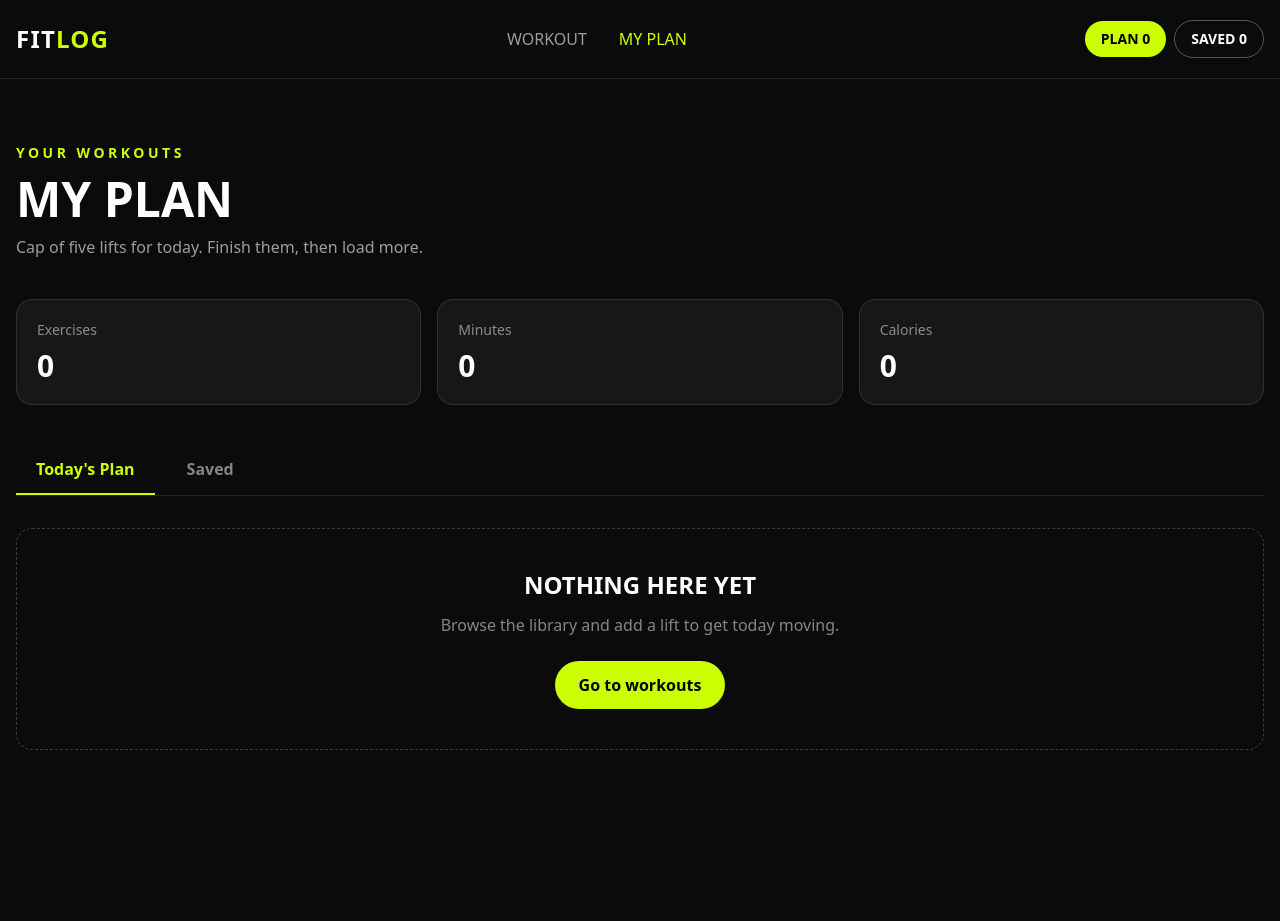
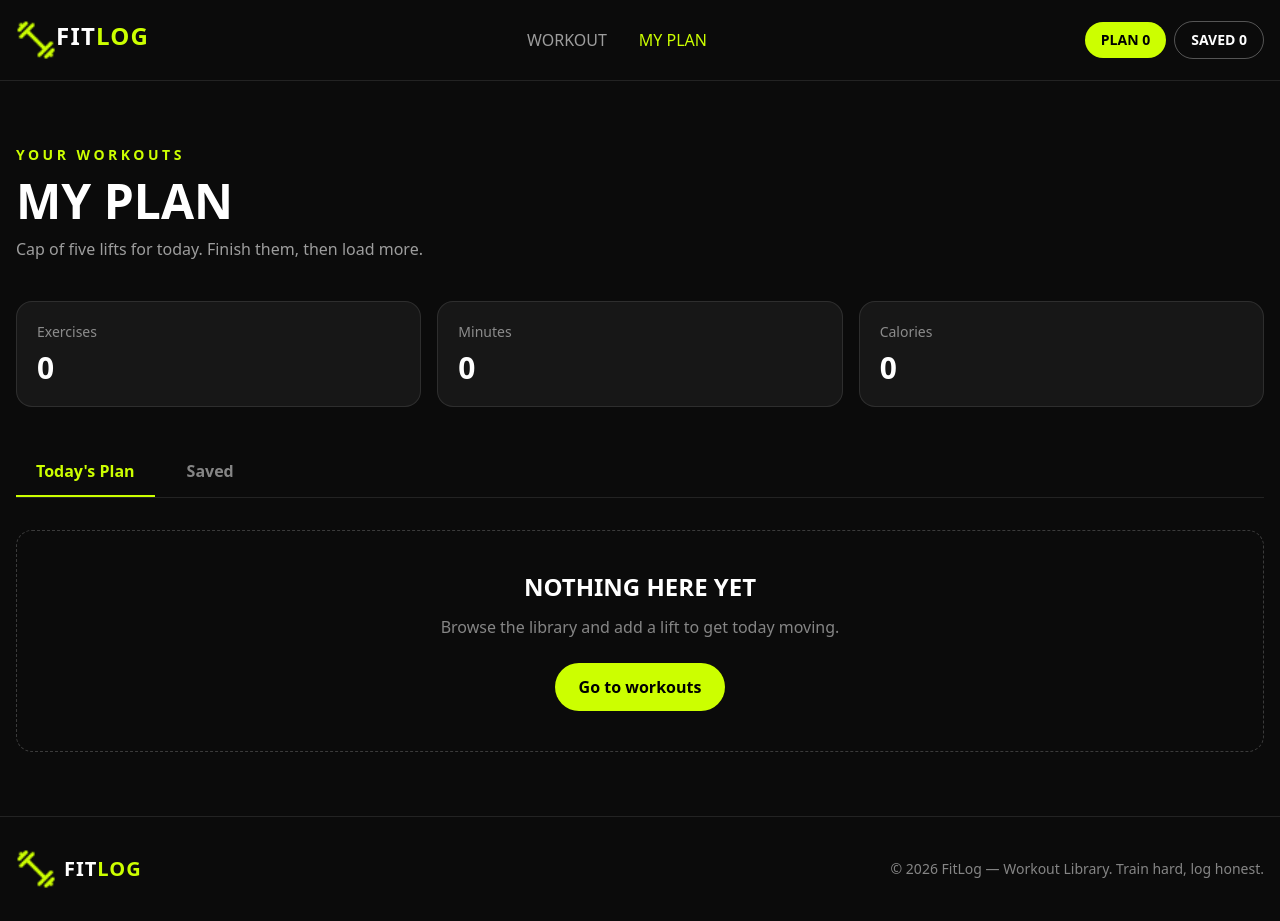
Before and after one commit to jewelranadev/Fit-Log, a Next.js app: page /my-plan in a window 1280 px wide. Before the commit the page ends 814 px from the top, so only its background shows below. Built offline with nearby package versions, Linux system fonts and the light colour scheme.

Commit message:
Adding Footer

```diff
--- /dev/null
+++ b/app/components/Footer.jsx
@@ -0,0 +1,29 @@
+import Image from "next/image";
+
+const Footer = () => {
+  return (
+    <footer className="border-t border-white/10 bg-[#0b0b0b]">
+      <div className="container mx-auto flex flex-col items-center justify-between gap-4 px-4 py-8 sm:flex-row">
+        <div className="flex items-center gap-2">
+          <Image
+            src="/logo.png"
+            alt="FitLog logo"
+            width={40}
+            height={40}
+            className="h-10 w-10 object-contain"
+          />
+
+          <span className="text-xl font-black tracking-wider">
+            FIT<span className="text-[#ccff00]">LOG</span>
+          </span>
+        </div>
+
+        <p className="text-center text-sm text-white/50 sm:text-right">
+          © 2026 FitLog — Workout Library. Train hard, log honest.
+        </p>
+      </div>
+    </footer>
+  );
+};
+
+export default Footer;
--- a/app/components/Navbar.jsx
+++ b/app/components/Navbar.jsx
@@ -1,7 +1,7 @@
 "use client";
 
 import { useWorkout } from "@/context/WorkoutContext";
-
+import Image from "next/image";
 import Link from "next/link";
 import { usePathname } from "next/navigation";
 import { useState } from "react";
@@ -17,7 +17,15 @@ const Navbar = () => {
     <nav className="relative border-b border-white/10">
       <div className="container mx-auto flex items-center justify-between px-4 py-5">
         {/* logo */}
-        <Link href="/" className="text-2xl font-black tracking-wider">
+
+        <Link href="/" className="text-2xl font-black tracking-wider flex ">
+          <Image
+            src="/logo.png"
+            alt="FitLog logo"
+            width={40}
+            height={40}
+            className="h-10 w-10 object-contain"
+          />
           FIT<span className="text-[#ccff00]">LOG</span>
         </Link>
 
@@ -89,9 +97,7 @@ const Navbar = () => {
                 href="/my-plan"
                 onClick={() => setIsOpen(false)}
                 className={
-                  pathname === "/my-plan"
-                    ? "text-[#ccff00]"
-                    : "text-white/60"
+                  pathname === "/my-plan" ? "text-[#ccff00]" : "text-white/60"
                 }
               >
                 MY PLAN
--- a/app/layout.js
+++ b/app/layout.js
@@ -4,6 +4,7 @@ import Navbar from "./components/Navbar";
 import { WorkoutProvider } from "@/context/WorkoutContext";
 import { ToastContainer } from "react-toastify";
 import "react-toastify/dist/ReactToastify.css";
+import Footer from "./components/Footer";
 
 const geistSans = Geist({
   variable: "--font-geist-sans",
@@ -32,6 +33,8 @@ export default function RootLayout({ children }) {
           {children}
 
           <ToastContainer />
+
+          <Footer />
         </WorkoutProvider>
       </body>
     </html>
```
Also changed, not shown: public/logo.png (added).
